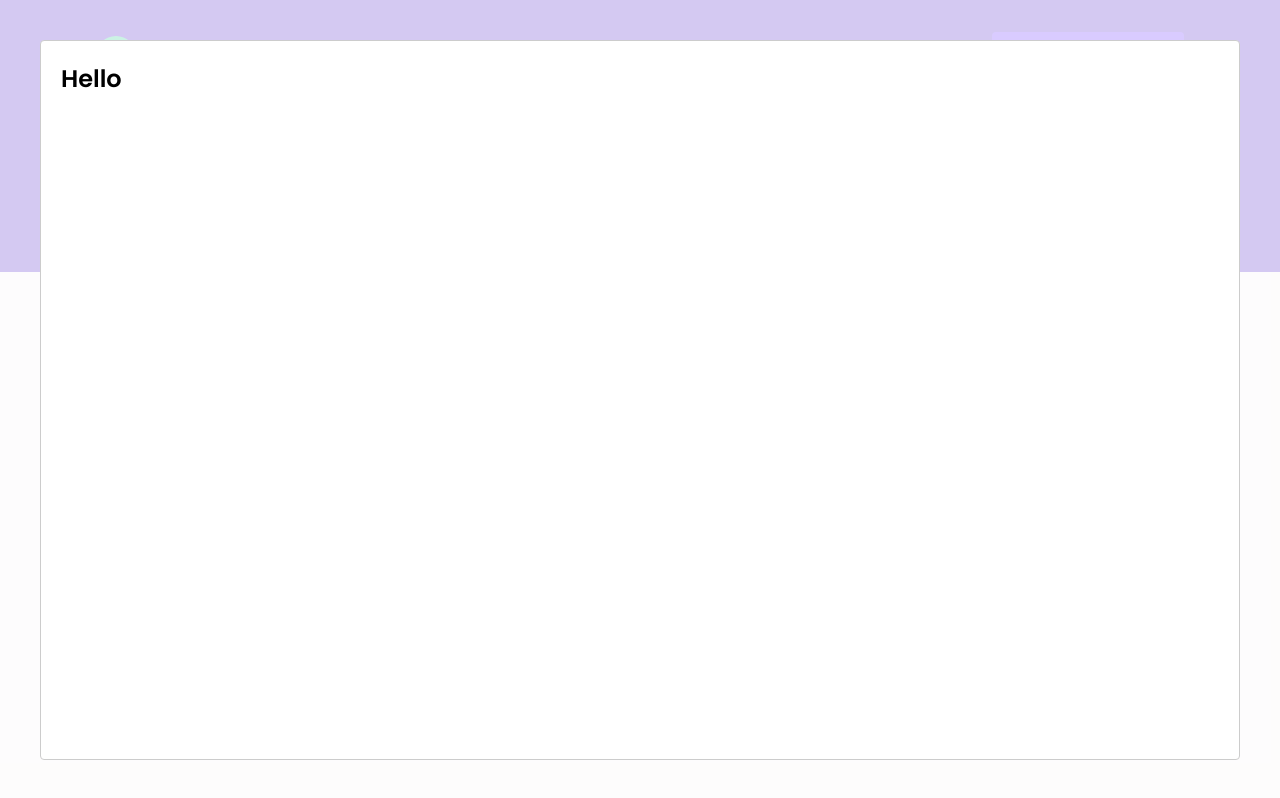
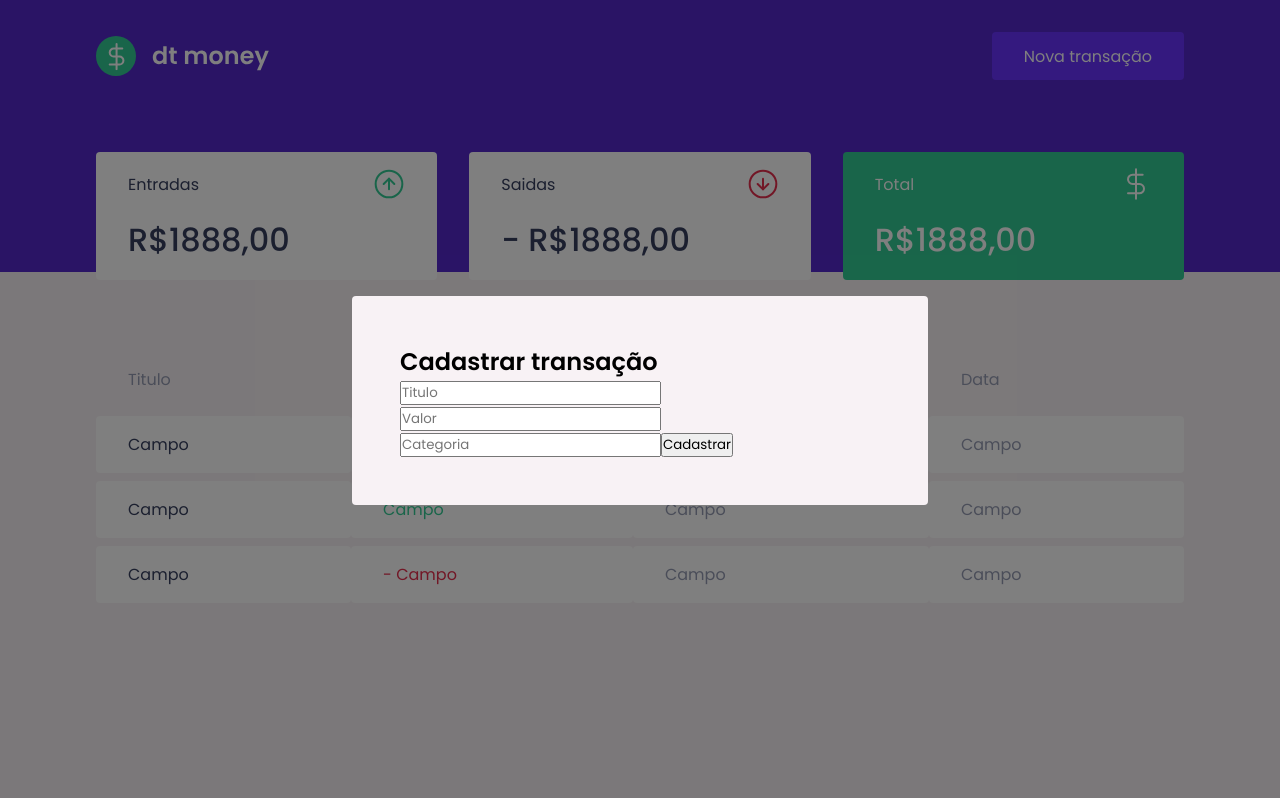
Before and after one commit to mfortunat0/dtmoney, a React (Create React App) app: page / in a window 1280 px wide. Both pictures are taken after a click on the button "Nova transação". Built offline with nearby package versions, Linux system fonts and the light colour scheme; no server answers; what miragejs would draw is missing.

Commit message:
estrutura do formulario

```diff
--- a/src/components/NewTransactionModal/index.tsx
+++ b/src/components/NewTransactionModal/index.tsx
@@ -1,4 +1,5 @@
 import Modal from "react-modal";
+import { Container } from "./style";
 
 interface NewTransactionModalProps {
   isOpen: boolean;
@@ -10,8 +11,19 @@
   onRequestClose,
 }: NewTransactionModalProps) {
   return (
-    <Modal isOpen={isOpen} onRequestClose={onRequestClose}>
-      <h2>Hello</h2>
+    <Modal
+      overlayClassName="react-modal-overlay"
+      className="react-modal-content"
+      isOpen={isOpen}
+      onRequestClose={onRequestClose}
+    >
+      <Container>
+        <h2>Cadastrar transação</h2>
+        <input placeholder="Titulo" />
+        <input placeholder="Valor" type="number" />
+        <input placeholder="Categoria" />
+        <button type="submit">Cadastrar</button>
+      </Container>
     </Modal>
   );
 }
--- a/src/styles/global.ts
+++ b/src/styles/global.ts
@@ -49,4 +49,28 @@
     opacity: 0.6;
     cursor: not-allowed;
   }
+
+  .react-modal-overlay{
+    background-color: rgba(0,0,0,0.5);
+
+    position: fixed;
+    top: 0;
+    right: 0;
+    bottom: 0;
+    left: 0;
+
+    display: flex;
+    align-items: center;
+    justify-content: center;
+  }
+
+  .react-modal-content{
+    width: 100%;
+    max-width: 576px;
+
+    background-color: var(--background);
+    padding: 3rem;
+    position: relative;
+    border-radius: 0.25rem;
+  }
 `;
```
